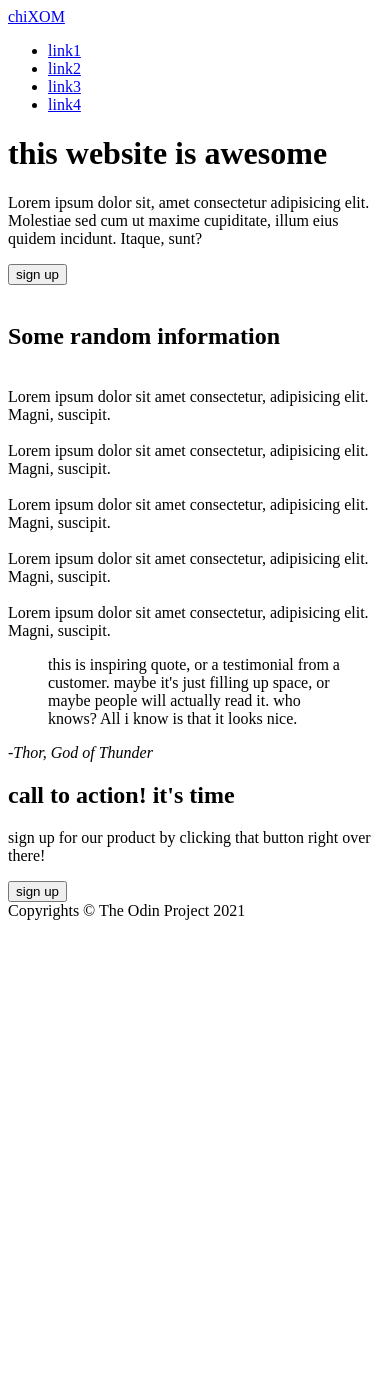
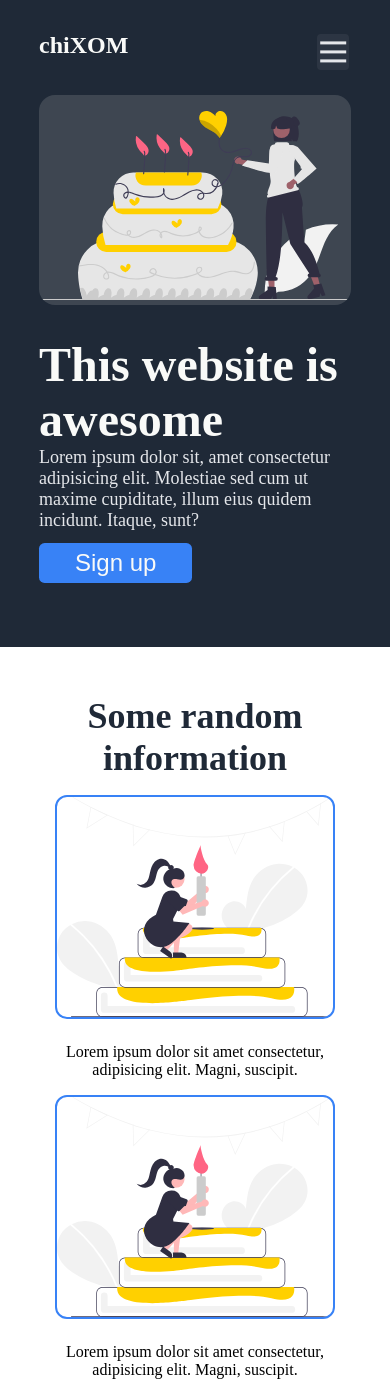
Before and after one commit to chisomchris/landing-page, a plain HTML site: page index.html in a window 390 px wide. Shown: the top 1382 px of the page. Before the commit the page ends 928 px from the top, so only its background shows below. Drawn offline with Linux system fonts and the light colour scheme.

Commit message:
assignment completed

```diff
--- a/index.html
+++ b/index.html
@@ -4,6 +4,7 @@
     <meta charset="UTF-8">
     <meta http-equiv="X-UA-Compatible" content="IE=edge">
     <meta name="viewport" content="width=device-width, initial-scale=1.0">
+    <link rel="stylesheet" href="style.css">
     <title>Landing page</title>
 </head>
 <body>
@@ -13,55 +14,56 @@
                 <nav>
                     <a href="#" class="logo">chi<span>XOM</span></a>
                     <ul>
-                        <li><a href="#">link1</a></li>
-                        <li><a href="#">link2</a></li>
-                        <li><a href="#">link3</a></li>
-                        <li><a href="#">link4</a></li>
+                        <li><a href="#">Home</a></li>
+                        <li><a href="#random">About</a></li>
+                        <li><a href="#quote">Quote</a></li>
+                        <li><a href="#sign__up">Sign up</a></li>
                     </ul>
+                    <div class="menu__btn ">
+                        <div class="hamburger__menu">
+                            <div></div>
+                            <div></div>
+                            <div></div>
+                        </div>
+                    </div>
                 </nav>
             </div>
         </header>
         <main>
             <div class="text__content">
-                <h1>this website is awesome</h1>
+                <h1>This website is awesome</h1>
                 <p>Lorem ipsum dolor sit, amet consectetur adipisicing elit. Molestiae sed cum ut maxime cupiditate, illum eius quidem incidunt. Itaque, sunt?</p>
-                <button>sign up</button>
+                <button>Sign up</button>
             </div>
             <div class="image__content">
-                <img src="" alt="">
+                <img src="./images/undraw_birthday_cake_re_bsw5.svg" alt="">
             </div>
         </main>
     </div>
-    <div class="random__info">
+    <div class="random__info" id="random">
         <div class="random__info__wrapper">
             <h2>Some random information</h2>
             <div class="grid__container">
                 <div class="card">
-                    <img src="" alt="">
+                    <img src="./images/undraw_birthday_girl_n46w.svg" alt="">
                     <div class="text">
                         Lorem ipsum dolor sit amet consectetur, adipisicing elit. Magni, suscipit.
                     </div>
                 </div>
                 <div class="card">
-                    <img src="" alt="">
+                    <img src="./images/undraw_birthday_girl_n46w.svg" alt="">
                     <div class="text">
                         Lorem ipsum dolor sit amet consectetur, adipisicing elit. Magni, suscipit.
                     </div>
                 </div>
                 <div class="card">
-                    <img src="" alt="">
+                    <img src="./images/undraw_birthday_girl_n46w.svg" alt="">
                     <div class="text">
                         Lorem ipsum dolor sit amet consectetur, adipisicing elit. Magni, suscipit.
                     </div>
                 </div>
                 <div class="card">
-                    <img src="" alt="">
-                    <div class="text">
-                        Lorem ipsum dolor sit amet consectetur, adipisicing elit. Magni, suscipit.
-                    </div>
-                </div>
-                <div class="card">
-                    <img src="" alt="">
+                    <img src="./images/undraw_birthday_girl_n46w.svg" alt="">
                     <div class="text">
                         Lorem ipsum dolor sit amet consectetur, adipisicing elit. Magni, suscipit.
                     </div>
@@ -69,27 +71,47 @@
             </div>
         </div>
     </div>
-    <div class="thor__qoute">
+    <div class="thor__qoute" id="quote">
         <div class="thor__qoute__wrapper">
             <blockquote>
-                this is inspiring quote, or a testimonial from a customer. maybe it's just filling up space, or maybe people will actually read it. who knows? All i know is that it looks nice.
+                This is inspiring quote, or a testimonial from a customer. maybe it's just filling up space, or maybe people will actually read it. who knows? All i know is that it looks nice.
             </blockquote>
             <cite>-Thor, God of Thunder</cite>
         </div>
     </div>
-    <div class="call__to__action">
+    <div class="call__to__action" id="sign__up">
         <div class="call__to__action__wrapper">
             <div class="cta__text">
-                <h2>call to action! it's time</h2>
+                <h2>Call to action! it's time</h2>
                 <p>sign up for our product by clicking that button right over there!</p>
             </div>
-            <button>sign up</button>
+            <button>sign&nbsp;up</button>
         </div>
     </div>
     <footer>
         <div class="footer__wrapper">
-            Copyrights &copy; The Odin Project 2021
+            Copyrights &copy; The Odin Project <script>document.write(new Date().getFullYear())</script>
         </div>
     </footer>
+    <script>
+        const menuBtn = document.querySelector('.menu__btn')
+        menuBtn.addEventListener('click', ()=>{
+            if(menuBtn.classList.contains('active')){
+                menuBtn.classList.remove('active');
+                document.querySelector('nav ul').classList.remove('active')
+            } else {
+                menuBtn.classList.add('active');
+                document.querySelector('nav ul').classList.add('active')
+            }
+        })
+
+        const links = document.querySelectorAll('ul li a');
+        links.forEach(link => {
+            link.addEventListener('click', ()=>{
+                menuBtn.classList.remove('active');
+                document.querySelector('nav ul').classList.remove('active')
+            })
+        })
+    </script>
 </body>
 </html>
--- /dev/null
+++ b/style.css
@@ -0,0 +1,236 @@
+* {
+  box-sizing: border-box;
+  margin: 0%;
+  padding: 0%;
+  text-decoration: none;
+  list-style-type: none;
+}
+.hero__container{
+  background-color: #1f2937;
+  color: #e5e7eb;
+  font-size: 18px;
+  margin-bottom: 1rem;
+  padding-top: 2rem;
+  padding-bottom: 4rem;
+}
+.hero__container button{
+  background-color: #3882f6;
+  border: none;
+  color: #f9faf8;
+  font-size: 24px;
+  margin-top: .75rem;
+  padding: .25em 1.5em;
+  border-radius: .35rem;
+}
+.hero__container > * {
+  width: 80%;
+  margin-left: auto;
+  margin-right: auto;
+}
+.hero__container main {
+  margin-top: 1.5rem;
+  display: flex;
+  gap: 2rem;
+  justify-content: space-between;
+  align-items: center;
+}
+.hero__container main > *:nth-child(1) {
+  width: 100%;
+}
+.hero__container main > *:nth-child(2) {
+  width: 100%;
+}
+.hero__container main h1{
+  color: #f9faf8;
+  font-size: 48px;
+}
+a{
+  color: inherit;
+}
+.logo{
+  color: #f9faf8;
+  font-size: 24px;
+  font-weight: bold;
+}
+nav{
+  display: flex;
+  justify-content: space-between;
+}
+nav ul{
+  display: flex;
+  gap: 1rem;
+}
+
+.image__content{
+  margin: 0%;
+  border-radius: 1rem;
+  background-color: #f9faf823;
+  overflow: hidden;
+  padding-top: 1rem;
+}
+
+img{
+  width: 100%;
+  height: auto;
+}
+.random__info__wrapper{
+  padding-bottom: 3rem;
+  padding-top: 2rem;
+}
+.random__info__wrapper h2{
+  text-align: center;
+  margin-bottom: 1rem;
+  color: #1f2937;
+  font-size: 36px;
+}
+.random__info__wrapper > div{
+  display: flex;
+  gap: 1rem;
+  max-width: 80%;
+  margin-left: auto;
+  margin-right: auto;
+  padding-inline-end: 1rem;
+  padding-inline-start: 1rem;
+}
+.card img{
+  border: #3882f6 solid 2px;
+  border-radius: .75rem;
+}
+.thor__qoute{
+  background-color: #e5e7f6;
+  padding-top: 5rem;
+  padding-bottom: 5rem;
+}
+.thor__qoute__wrapper{
+  width: 80%;
+  margin-left: auto;
+  margin-right: auto;
+  padding-inline: 7%;
+  color: #1f2937;
+  font-style: italic;
+}
+.thor__qoute__wrapper cite{
+  margin-top: .5rem;
+  text-align: right;
+  display: block;
+  font-style: normal;
+  font-weight: bold;
+}
+.call__to__action{
+  padding-top: 4rem;
+  padding-bottom: 4rem;
+}
+.call__to__action__wrapper{
+  background-color: #3882f6;
+  width: 80%;
+  margin-left: auto;
+  margin-right: auto;
+  padding-inline: 7%;
+  padding-block: 1.75rem;
+  border-radius: .5rem;
+  color: white;
+  display: flex;
+  align-items: center;
+  justify-content: space-between;
+}
+.call__to__action__wrapper button{
+  color: inherit;
+  border: white solid 2px;
+  border-radius: .5em;
+  padding: .25em 1.25em;
+  background-color: transparent;
+}
+footer{
+  background-color: #1f2937;
+  color: white;
+  text-align: center;
+  padding-block: 1rem;
+}
+.card .text{
+  padding-top: 1.25rem;
+  text-align: center;
+}
+.menu__btn{
+  display: none;
+  padding: .1rem;
+}
+.hamburger__menu {
+  padding: .5rem;
+  background-color: #e5e7eb10;
+  border-radius: .25rem;
+  position: relative;
+  height: 2.25rem;
+  width: 2rem;
+}
+.hamburger__menu > div{
+  background-color: #e5e7eb;
+  position: absolute;
+  height: .2rem;
+  width: 80%;
+  left: 50%;
+  transform: translate(-50%,-50%);
+  transition: all .2s ease-in-out  ;
+}
+
+.hamburger__menu > div:nth-child(1){
+  top: 25%;
+}
+.hamburger__menu > div:nth-child(2){
+  top: 50%;
+}
+.hamburger__menu > div:nth-child(3){
+  top: 75%;
+}
+
+/* MEDIA QUERY */
+@media screen and (max-width:678px) {
+  .hero__container main {
+    flex-direction: column-reverse;
+  }
+  .menu__btn{
+    display: block;
+  }
+  .menu__btn.active .hamburger__menu > div:nth-child(1){
+    top: 50%;
+    transform: translate(-50%,-50%) rotate(-45deg);
+  }
+  .menu__btn.active .hamburger__menu > div:nth-child(3){
+    top: 50%;
+    transform: translate(-50%,-50%) rotate(45deg);
+  }
+  .menu__btn.active .hamburger__menu > div:nth-child(2){
+    opacity: 0;
+  }
+  nav{
+    position: relative;
+  }
+  nav ul{
+    display: none;
+    position: absolute;
+    top: 100%;
+    flex-direction: column;
+    background-color: #1f2937;
+    width: 100%;
+    left: 50%;
+    transform: translateX(-50%);
+    text-align: right;
+    padding-top: 1rem;
+    padding-bottom: 2rem;
+    opacity: .85;
+    color: #ffffff;
+  }
+  nav ul.active{
+    display: flex;
+  }
+  .random__info__wrapper > div{
+    flex-direction: column;
+  }
+  .card{
+    text-align: center;
+  }
+  .call__to__action__wrapper{
+    flex-direction: column;
+    gap: 1rem;
+    align-items: flex-start;
+  }
+}
```
Also changed, not shown: images/undraw_birthday_cake_re_bsw5.svg (added), images/undraw_birthday_girl_n46w.svg (added), images/undraw_buddies_re_tuw4.svg (added).
